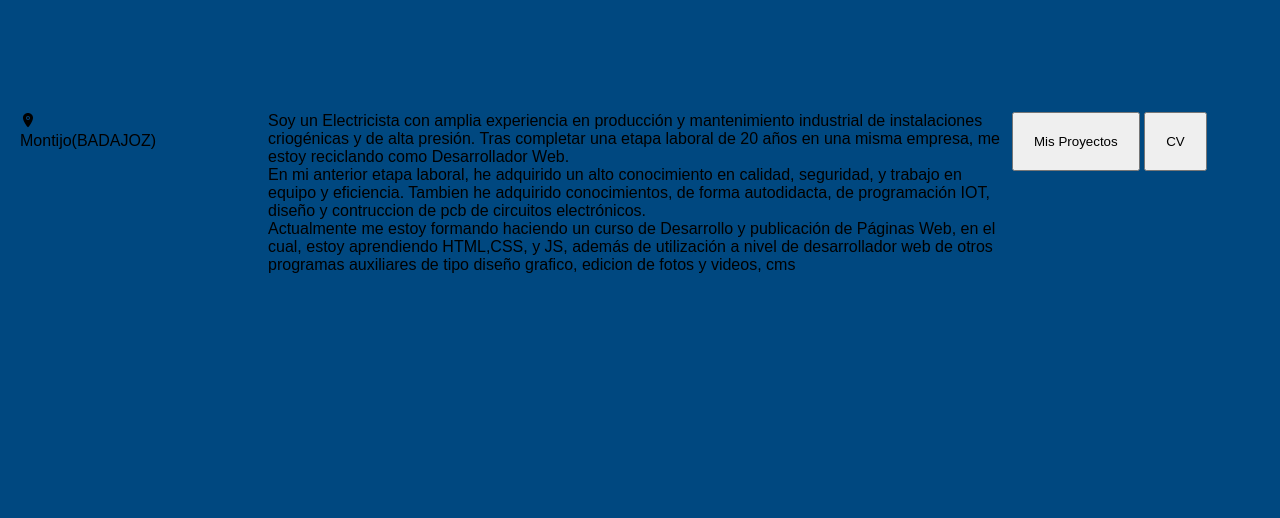
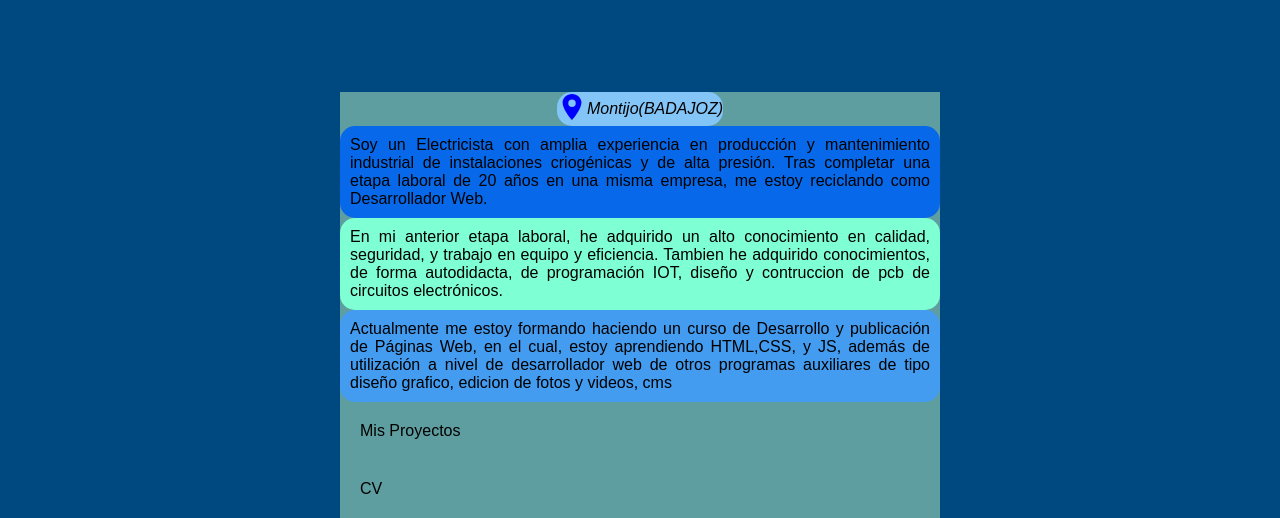
Before and after one commit to franjamer/portFolioFjmr, a plain HTML site: page index.html in a window 1280 px wide. Shown: the part 462-980 px from the top of the page. Before the commit the page ends 800 px from the top, so only its background shows below. Drawn offline with nearby package versions, Linux system fonts and the light colour scheme; a web font is replaced by a local one.

Commit message:
actualizacion del 14/04/23

```diff
--- a/estilo1.css
+++ b/estilo1.css
@@ -5,7 +5,7 @@
 }
 body{
     font-family: sans-serif;
-    padding: 90px 20px 0;
+    padding: 70px 20px 0;
     background-color:#004880;
 }
 .header{
@@ -95,7 +95,7 @@ cursor:pointer;
         position: fixed;
         left: 0;
         top:60px;
-        width: 100%;
+        width:fit-content;
         padding: 20px 0;
         height: calc(100%-60px);
         overflow-y: auto;
@@ -106,7 +106,7 @@ cursor:pointer;
     }
 
     .nav-menu-item{
-        line-height: 70px;
+        line-height: 50px;
     }
 
 
@@ -127,7 +127,7 @@ cursor:pointer;
 }
 }
 
-/* Estilo de la parte central de la pantalla de inicio */
+/* Estilo del cuerpo de la pantalla de inicio  un contenedor global, y tres subcontenedores parciales*/
 
 .supercontenedor{
     display:grid;
@@ -135,7 +135,13 @@ cursor:pointer;
     grid-template-columns: 100%;
     grid-template-row: 1fr 3fr 1fr;
 }
-/* estilo y colocacion de la parte superior del cuerpo de la página */
+
+
+
+/* estilo y colocación de la parte superior del cuerpo de la página */
+
+
+
 .contenedor1{
     display:flex;
     justify-content: center;
@@ -150,7 +156,12 @@ cursor:pointer;
     display:grid;
     align-items: center;
 }
+
+
 /* estilo y colocacion de la parte central del cuerpo de la página */
+
+
+
 .contenedor2{
     width: 100%;
     height:300px;
@@ -165,23 +176,138 @@ cursor:pointer;
     justify-self: center;
     align-self: center;
 }
+
+
+
 /* estilo y colocación de la parte inferior del cuerpo de la página */
+
+
+
 .contenedor3 {
-    display:grid;
-    grid-template-columns:20% 60% 20%;
-    grid-template-rows: 5% repeat(3,25%) 20%;
-    /* flex-direction: column; */
-    /* justify-content: center; */
-    /* align-items: center; */
-    background-color:#004880 ;
-    grid-template-areas:
-    "m1 s1 ."
-    "p1 p1 p1"
-    "p2 p2 p2"
-    "p3 p3 p3"
-    "b1 . b2";
+    margin: auto;
+    background-color: cadetblue;
+    width:fit-content;
+    display:flex;
+    flex-direction: column;
+    justify-content: center;
+    align-items: center;
+
 }
 
+
+
+
+ion-icon{
+   /* background-color: chartreuse; */
+   /* text-align: center; */
+   /* border-style: solid; */
+    /* border-color: aquamarine; */
+    /* border-radius: 15px; */
+    width: 30px;
+    height: 30px;
+    font-size: x-large;
+
+}
+
+.icono{
+    color:blue;
+    /* font-size: px; */
+}
+
+.icono, .texto-situacion {
+    display: inline;
+    font-style: oblique;
+    /* padding: 10px; */
+    /* max-resolution: 10px; */
+    /* background-color: brown; */
+    width: fit-content;
+    height: fit-content;
+    /* text-align:center; */
+    border-radius: 15px;
+}
+.text{
+    padding: 10px;
+    width: 600px;
+    text-align: justify;
+    border-radius: 15px;
+}
+.parrafo1{
+    background-color: #0769e9;
+    /* text-align: justify; */
+}
+
+.parrafo2 {
+    background-color: aquamarine;
+    /* text-align: justify;    */
+}
+
+.parrafo3 {
+    background-color: rgb(67, 156, 240);
+    /* text-align: justify;     */
+}
+.contenedor-parrafos-situacion{
+    display:flex;
+    background-color: #83c5f7;
+    width:fit-content;
+    height: fit-content;
+    border-radius: 15px;
+    /* text-align: center; */
+    justify-content: center;
+    align-items: center;
+}
+
+
+
+
+
+
+
+
+
+
+
+
+
+
+
+
+
+
+
+
+
+
+
+
+
+
+
+
+
+
+
+
+
+
+
+
+/* .cv .proyect{
+    display: grid;
+    grid-template-rows: 50px 50px;
+    grid-template-areas: "1 2";
+}
+.proyect{
+   grid-area: 1;
+    background-color: aqua;
+    width:200px;
+    padding: 10px;
+
+}
+
+.cv{
+   width:100px;
+    grid-area:2;
+}  */
 
 
 
--- a/index.html
+++ b/index.html
@@ -43,19 +43,22 @@
 
         <div class="contenedor2 fondo-centro">
             <div class="foto-centro" width="100%" heigth="569px">
-            <img class="foto-princ" src="img/persona_1.jpeg" width="100%" height="100%" alt="foto principal" class="foto-pers1">
+                <img class="foto-princ" src="img/persona_1.jpeg" width="100%" height="100%" alt="foto principal">
             </div>
         </div>
         <div class="contenedor3 " width="33%">
                 <div class="contenedor-parrafos-situacion" width="100%">
                     <div class=solo-situacion></div>
-                    <ion-icon  name="location"></ion-icon>
+                        <div class="icono">
+                           <ion-icon size="x-large"name="location-sharp"></ion-icon>
+                        </div>
 
-                    <p class="texto-situacion">
+
+                        <div class="texto-situacion">
                         Montijo(BADAJOZ)
-                    </p>
                         </div>
-                <div class="solo-parrafos">
+                    </div>
+
                     <p class="text parrafo1">
                         Soy un Electricista con amplia experiencia en producción y mantenimiento industrial de instalaciones criogénicas y de alta presión.
                         Tras completar una etapa laboral de 20 años en una misma empresa, me estoy reciclando como Desarrollador Web.
@@ -67,15 +70,15 @@
                     <p class="text parrafo3">
                         Actualmente me estoy formando haciendo un curso de Desarrollo y publicación de Páginas Web, en el cual, estoy aprendiendo HTML,CSS, y JS, además de utilización a nivel de desarrollador web de otros programas auxiliares de tipo diseño grafico, edicion de fotos y videos, cms
                     </p>
+
+
+                        <div class="proyect botones">
+                            Mis Proyectos
                         </div>
-                <div class="botones">
-                    <button class="proyect">
-                        Mis Proyectos
-                    </button>
-                    <button class="cv">
+                        <div class="cv botones">
                             CV
-                    </button>
                         </div>
+
                 </div>
         </div>
     </main>
```
Lines whose indentation alone changed are shown as unchanged.
